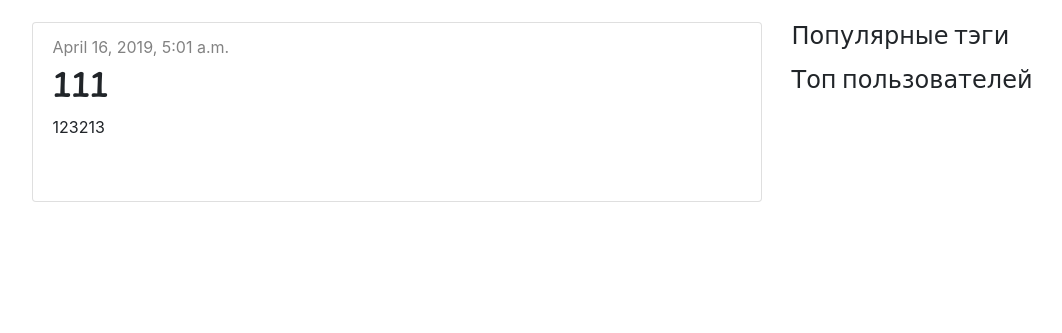
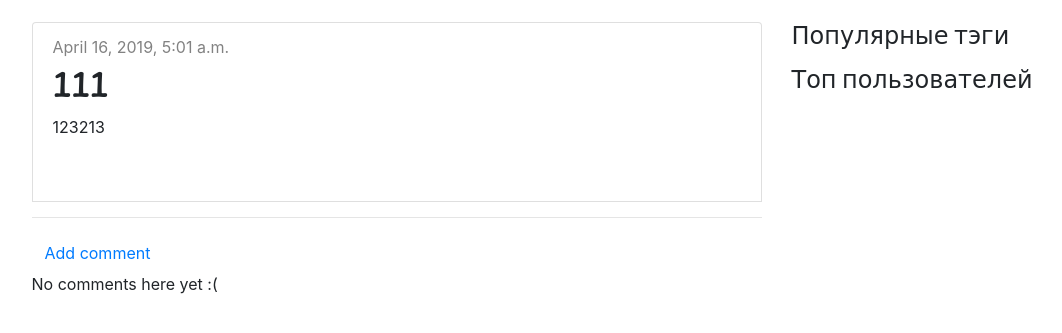
Before and after one commit to aleksandrkhoroshenin/stack_overflow, a Django app: page /post/1/ in a window 1280 px wide. Shown: the part 148-481 px from the top of the page, without its empty margins (61-1123 px from the left). Run offline with Django 3.2, Linux system fonts and the light colour scheme; data comes from the database, SQL or seed files in the repository; both versions use the stored data as it was after the commit; some libraries are stand-ins or nearby versions.

Commit message:
add comments

```diff
--- a/web/landing/admin.py
+++ b/web/landing/admin.py
@@ -1,6 +1,5 @@
 from django.contrib import admin
-from .models import Question
+from .models import Question, Comment
 
 admin.site.register(Question)
-
-# Register your models here.
+admin.site.register(Comment)
--- a/web/landing/models.py
+++ b/web/landing/models.py
@@ -79,3 +79,20 @@ class Tag(models.Model):
 
     question = models.ManyToManyField(Question, related_name="tags", related_query_name="tag")
     name = models.TextField()
+
+class Comment(models.Model):
+    post = models.ForeignKey(Question, on_delete=models.CASCADE, related_name='comments')
+    author = models.CharField(max_length=200)
+    text = models.TextField()
+    created_date = models.DateTimeField(default=timezone.now)
+    approved_comment = models.BooleanField(default=False)
+
+    def approve(self):
+        self.approved_comment = True
+        self.save()
+
+    def __str__(self):
+        return self.text
+
+    def approved_comments(self):
+        return self.comments.filter(approved_comment=True)
--- a/web/landing/templates/web/paginator.html
+++ b/web/landing/templates/web/paginator.html
@@ -4,7 +4,7 @@
 <div class="pagination">
     <span class="step-links">
         {% if objects.has_previous %}
-            <a href="?page={{ objects.previous_page_number }}"><-назад!</a>
+            <a href="?page={{ objects.previous_page_number }}"><-back!</a>
         {% endif %}
 
         <span class="current">
@@ -12,7 +12,7 @@
         </span>
 
         {% if objects.has_next %}
-            <a href="?page={{ objects.next_page_number }}">вперед!-></a>
+            <a href="?page={{ objects.next_page_number }}">forward!-></a>
         {% endif %}
     </span>
 </div>
--- a/web/landing/templates/web/post_detail.html
+++ b/web/landing/templates/web/post_detail.html
@@ -16,4 +16,24 @@
                 <p>{{ post.text|linebreaksbr }}</p>
               </div>
       </li>
+        <hr>
+
+    <a class="btn btn-default" href="{% url 'add_comment' pk=post.pk %}">Add comment</a>
+
+    {% for comment in post.comments.all %}
+        {% if user.is_authenticated or comment.approved_comment %}
+        <div class="comment">
+            <div class="date">
+                {{ comment.created_date }}
+                {% if not comment.approved_comment %}
+                    <a class="btn btn-default" href="{% url 'comment_remove' pk=comment.pk %}"><button type="button" class="btn btn-danger">Delete</button></a>
+                {% endif %}
+            </div>
+            <strong>{{ comment.author }}</strong>
+            <p>{{ comment.text|linebreaks }}</p>
+        </div>
+        {% endif %}
+    {% empty %}
+        <p>No comments here yet :(</p>
+    {% endfor %}
 {% endblock %}
--- a/web/landing/templates/web/post_list.html
+++ b/web/landing/templates/web/post_list.html
@@ -10,6 +10,7 @@
                     </div>
                     <h1><a href="{% url 'post_detail' pk=post.pk %}">{{ post.title }}</a></h1>
                     <p>{{ post.text|linebreaksbr }}</p>
+                    <a href="{% url 'post_detail' pk=post.pk %}">Comments: {{ post.comments.count }}</a>
                 </div>
             </li>
         </ul>
--- a/web/landing/urls.py
+++ b/web/landing/urls.py
@@ -13,5 +13,9 @@ urlpatterns = [
     path('login/confirm/', views.login_confirm, name="login_confirm"),
     path('logout/', views.logout_view, name='logout'),
 
+    path('post/<int:pk>/comment/', views.add_comment_to_post, name='add_comment'),
+
+    path('comment/<int:pk>/remove/', views.comment_remove, name='comment_remove'),
+
     path('tag/<int:id>', views.tag, name='tag'),
 ]
--- a/web/landing/views.py
+++ b/web/landing/views.py
@@ -1,5 +1,6 @@
 from django.shortcuts import render
-from .models import Question, Profile, Tag
+from .models import Question, Profile, Tag, Comment
+from .forms import CommentForm
 from django.utils import timezone
 from django.shortcuts import get_object_or_404
 from .forms import PostForm
@@ -107,3 +108,28 @@ def paginate(request, objects_list):
         objects = paginator.page(paginator.num_pages)
 
     return objects
+
+def add_comment_to_post(request, pk):
+    post = get_object_or_404(Question, pk=pk)
+    if request.method == "POST":
+        form = CommentForm(request.POST)
+        if form.is_valid():
+            comment = form.save(commit=False)
+            comment.post = post
+            comment.save()
+            return redirect('post_detail', pk=post.pk)
+    else:
+        form = CommentForm()
+    return render(request, 'web/add_comment.html', {'form': form})
+
+@login_required
+def comment_approve(request, pk):
+    comment = get_object_or_404(Comment, pk=pk)
+    comment.approve()
+    return redirect('post_detail', pk=comment.post.pk)
+
+@login_required
+def comment_remove(request, pk):
+    comment = get_object_or_404(Comment, pk=pk)
+    comment.delete()
+    return redirect('post_detail', pk=comment.post.pk)
```
Also changed, not shown: web/landing/forms.py (+15 -1 lines), web/landing/templates/web/add_comment.html (added, +9 -0 lines), web/db.sqlite3. Lines whose indentation alone changed are shown as unchanged.
